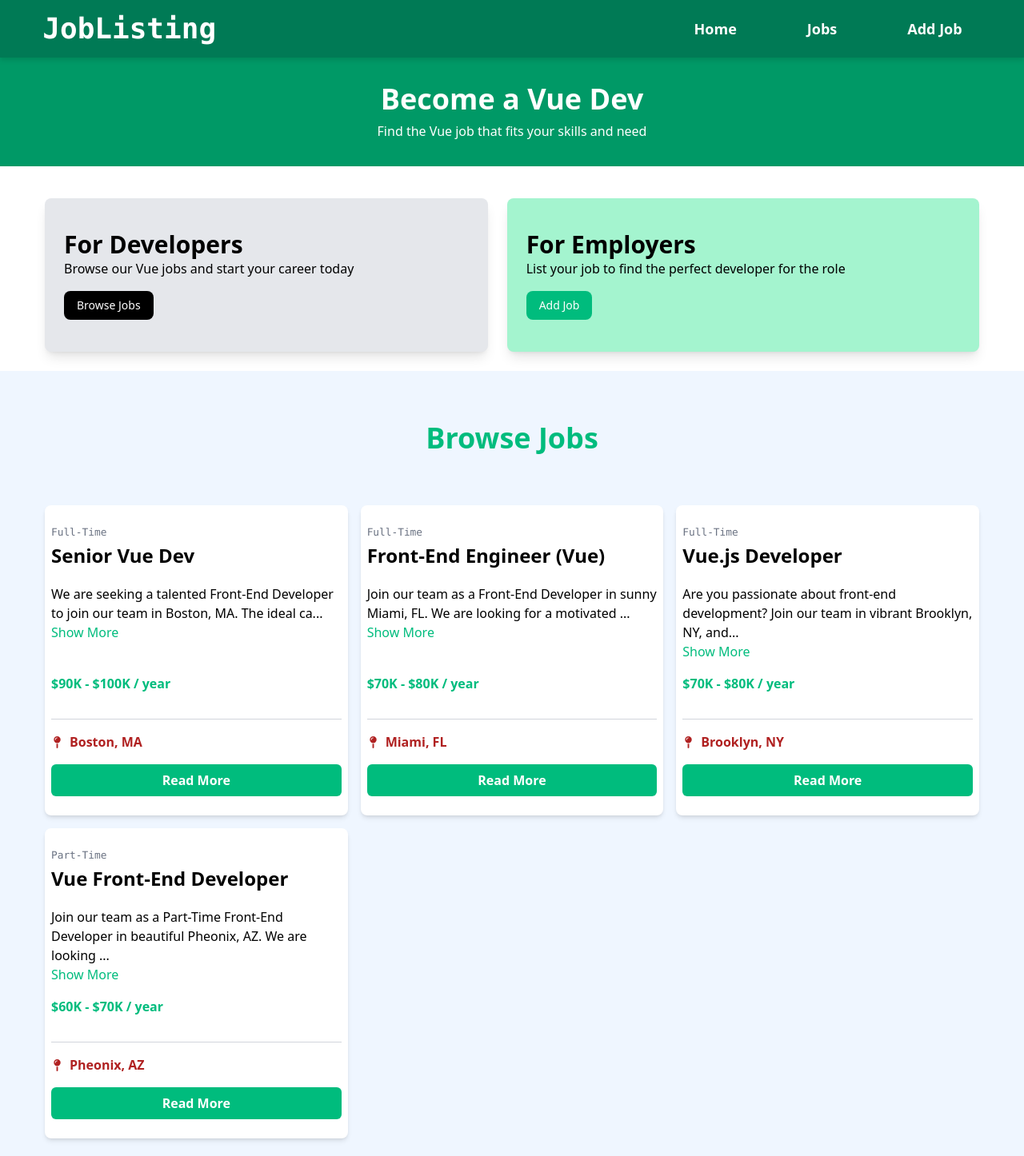
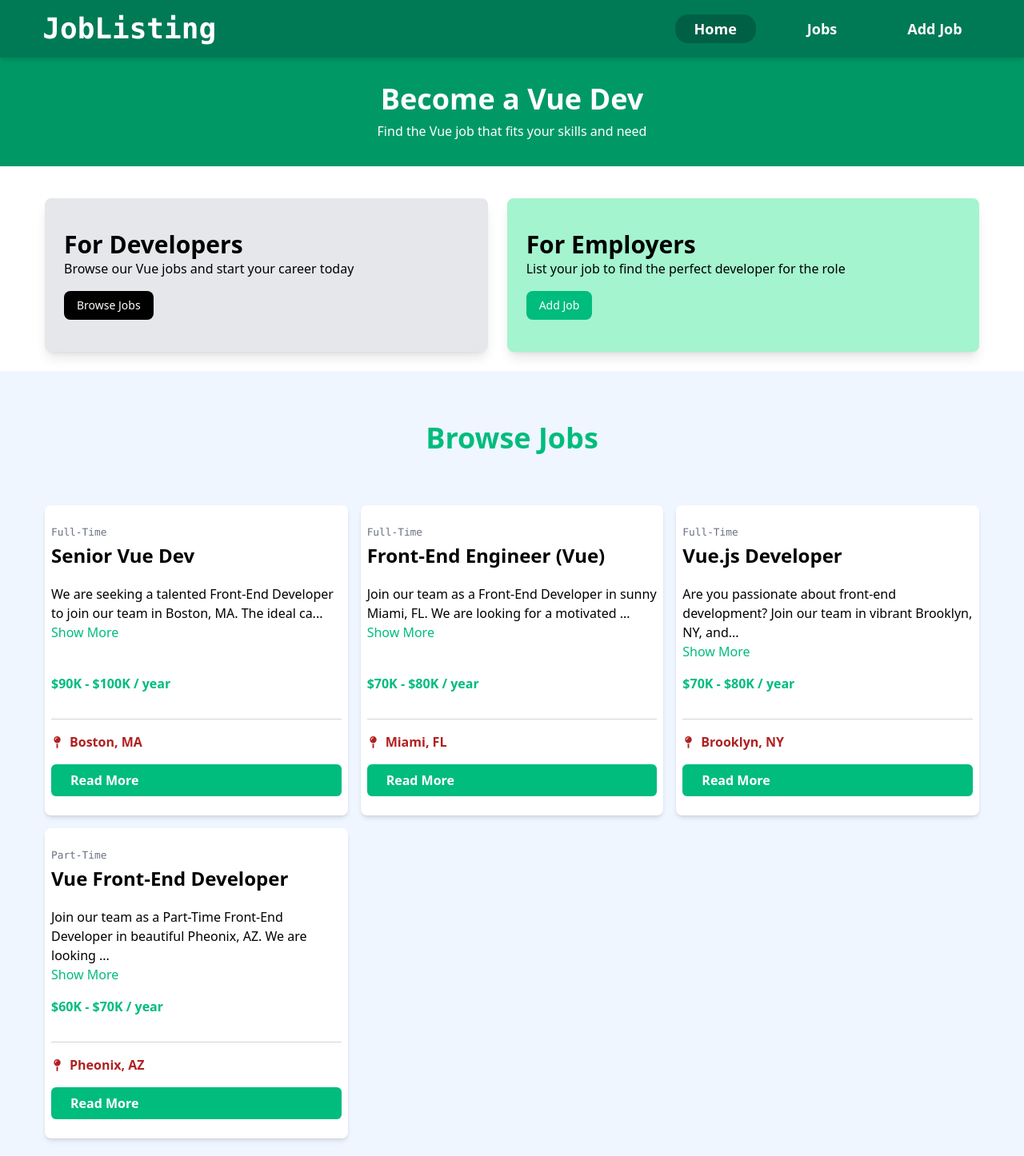
Before and after one commit to Matteonegridev/ListingJobs, a Vue app: page / in a window 1280 px wide. Shown: the top 1446 px of the page at 80% size. Built offline with nearby package versions, Linux system fonts and the light colour scheme.

Commit message:
fixed routes

```diff
--- a/index.html
+++ b/index.html
@@ -2,9 +2,9 @@
 <html lang="en">
   <head>
     <meta charset="UTF-8" />
-    <link rel="icon" type="image/svg+xml" href="/vite.svg" />
+    <link rel="icon" type="image/svg+xml" href="" />
     <meta name="viewport" content="width=device-width, initial-scale=1.0" />
-    <title>Vite + Vue + TS</title>
+    <title>JobFinder</title>
   </head>
   <body>
     <div id="app"></div>
--- a/src/components/JobList.vue
+++ b/src/components/JobList.vue
@@ -57,10 +57,11 @@ const truncateDescription = computed(() => {
       </p>
     </div>
 
-    <button
+    <RouterLink
       class="text-md mt-auto cursor-pointer rounded-md bg-emerald-500 px-6 py-2 font-bold text-white"
+      :to="`/jobs/${job?.id}`"
     >
       Read More
-    </button>
+    </RouterLink>
   </div>
 </template>
--- a/src/components/Navbar.vue
+++ b/src/components/Navbar.vue
@@ -1,8 +1,8 @@
 <script setup lang="ts">
 const menuLinks = [
-  { id: "home", name: "Home" },
-  { id: "jobs", name: "Jobs" },
-  { id: "jobs/add", name: "Add Job" },
+  { id: "/", name: "Home" },
+  { id: "/jobs", name: "Jobs" },
+  { id: "/jobs/add", name: "Add Job" },
 ];
 </script>
 
@@ -19,7 +19,7 @@ const menuLinks = [
           <li class="text-lg" v-for="links in menuLinks" :key="links.name">
             <routerLink
               exact-active-class="bg-emerald-800"
-              :to="`/${links.id}`"
+              :to="`${links.id}`"
               class="rounded-2xl px-6 py-1.5 hover:bg-emerald-800 hover:transition-all hover:duration-200 hover:ease-in"
             >
               {{ links.name }}
--- a/src/router/index.ts
+++ b/src/router/index.ts
@@ -2,10 +2,12 @@ import { createRouter, createWebHistory } from "vue-router";
 import HomeView from "../views/HomeView.vue";
 import JobsView from "../views/JobsView.vue";
 import AddJobsView from "../views/AddJobsView.vue";
+import JobReadMore from "../views/JobReadMore.vue";
 
 export const routes = [
   { path: "/", name: "Home", component: HomeView },
   { path: "/jobs", name: "Jobs", component: JobsView },
+  { path: "/jobs/:view", name: "Jobs View", component: JobReadMore },
   { path: "/jobs/:id", name: "Add Jobs", component: AddJobsView },
 ];
 
--- /dev/null
+++ b/src/views/JobReadMore.vue
@@ -0,0 +1,6 @@
+<!-- TODO: creare le schede personalizzate utilizzando i dati del json, mentre la sidebar e bottoni rimangono uguali-->
+
+<script setup lang="ts"></script>
+<template>
+  <h1 class="mt-16 ml-4">Hello</h1>
+</template>
```
